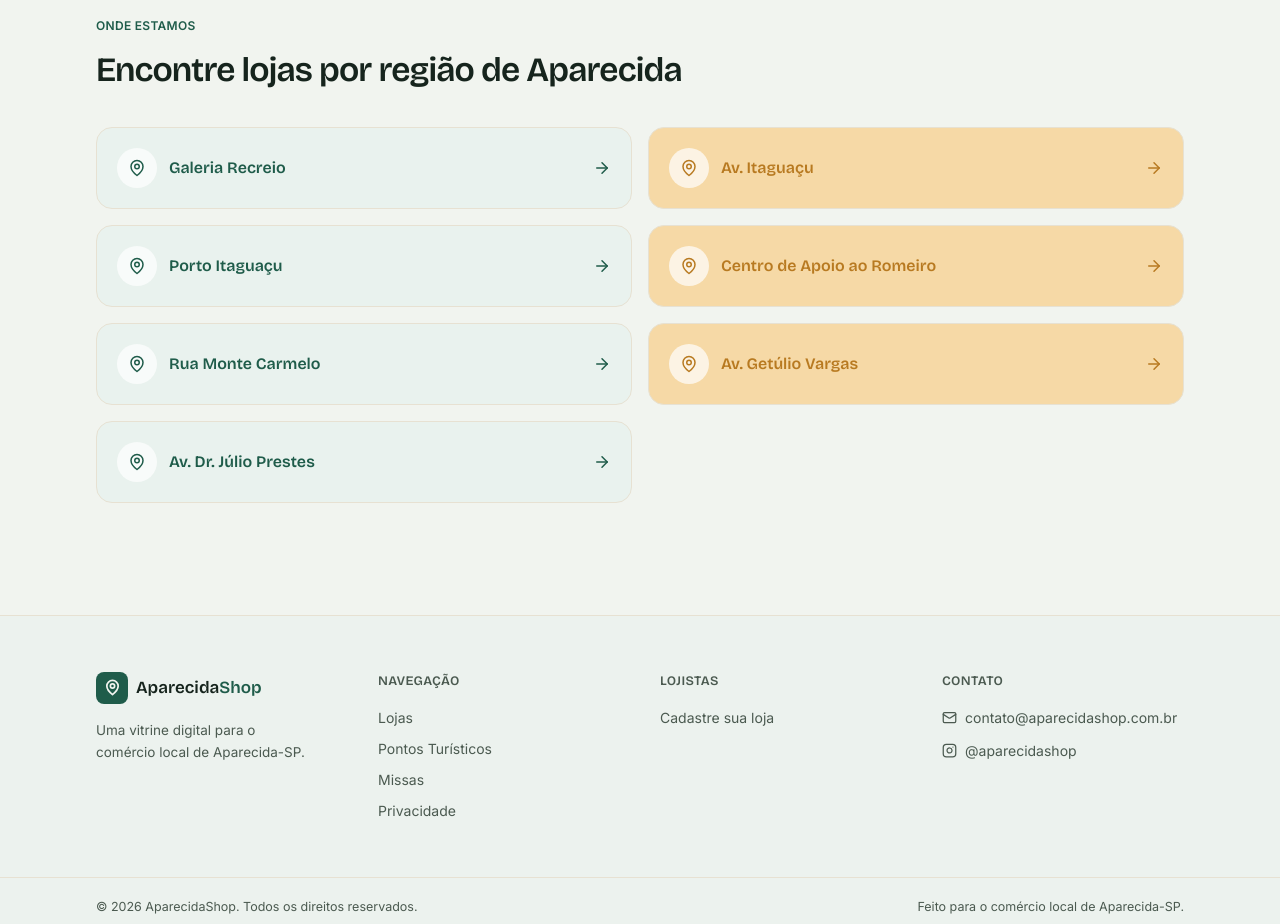
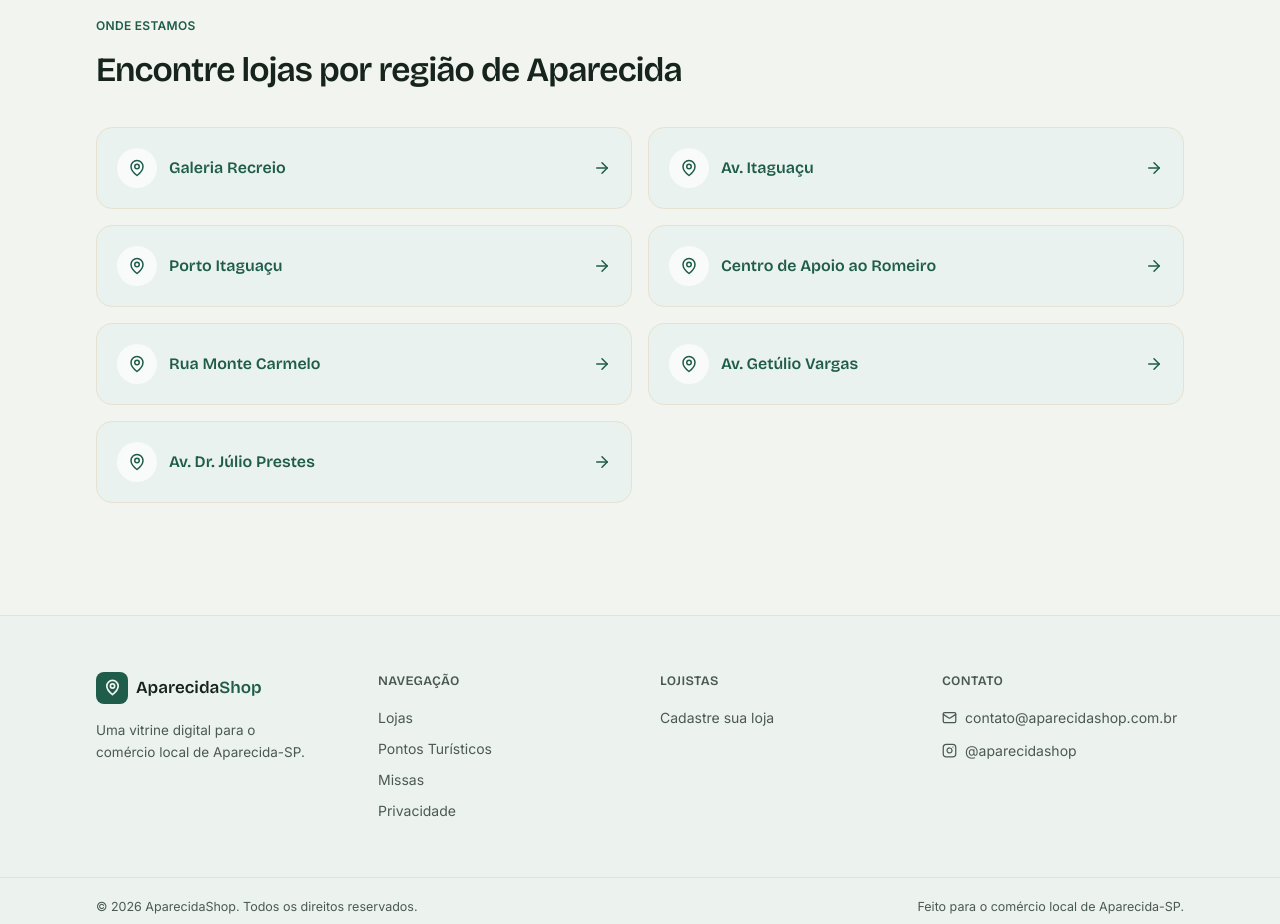
Before and after one commit to RenanRangel/AparecidaShop, a Next.js app: page / in a window 1280 px wide. Shown: the part 1840-2764 px from the top of the page. Built offline with nearby package versions, Linux system fonts and the light colour scheme; no server answers; the database is empty.

Commit message:
feat: Mudanças na home

```diff
--- a/components/home/LocationSpotlight.tsx
+++ b/components/home/LocationSpotlight.tsx
@@ -3,12 +3,12 @@ import { ArrowRight, MapPin } from 'lucide-react';
 import { STORE_ZONES, STORE_ZONE_LABELS, type StoreZoneValue } from '@/lib/constants/zones';
 
 const ZONE_TONE: Record<StoreZoneValue, string> = {
-    AV_ITAGUACU: 'bg-marigold-light text-marigold-dark',
+    AV_ITAGUACU: 'bg-pine-50 text-pine',
     PORTO_ITAGUACU: 'bg-pine-50 text-pine',
     GALERIA: 'bg-pine-50 text-pine',
-    SHOPPING: 'bg-marigold-light text-marigold-dark',
+    SHOPPING: 'bg-pine-50 text-pine',
     LADEIRA: 'bg-pine-50 text-pine',
-    RADIO_TV: 'bg-marigold-light text-marigold-dark',
+    RADIO_TV: 'bg-pine-50 text-pine',
     AV_JULIO_PRESTES: 'bg-pine-50 text-pine',
   };
 
```
